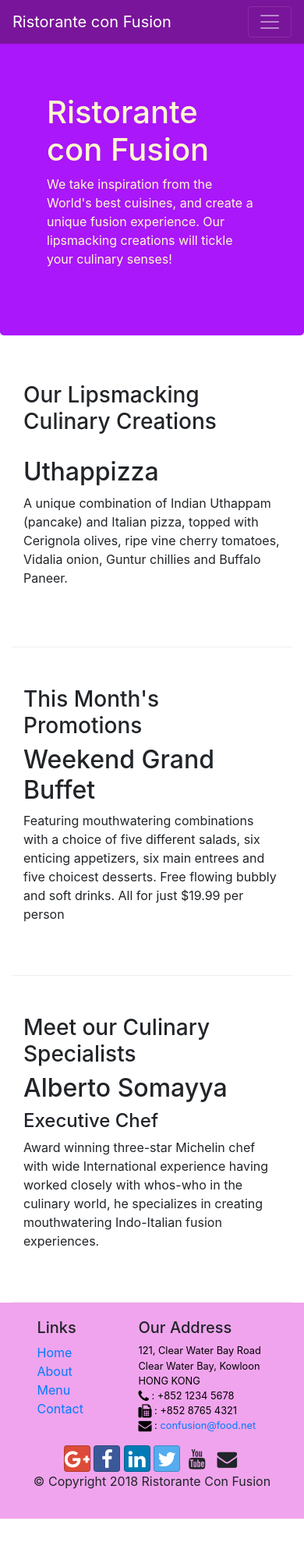
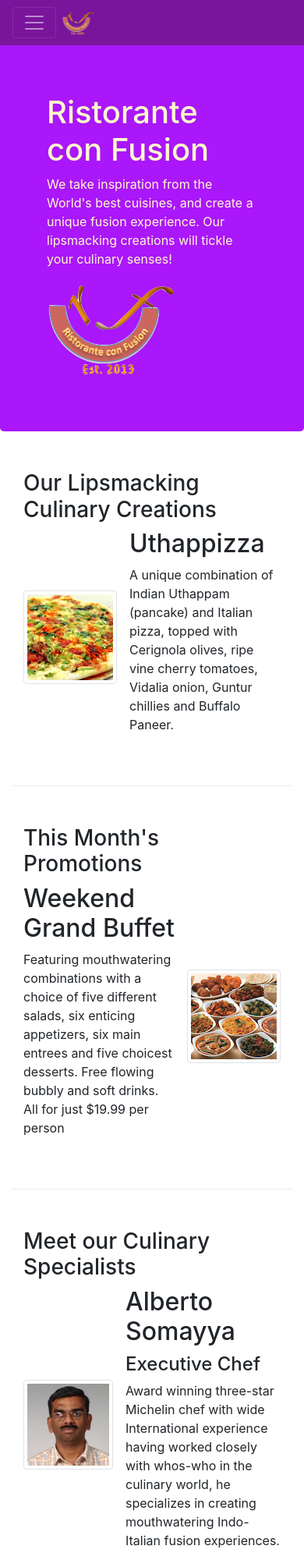
Before and after one commit to Athar-ali-siddiqui/module1-bt, a website: page conFusion/index.html in a window 390 px wide. Shown: the top 2000 px of the page at 78% size. Before the commit the page ends 1947 px from the top, so only its background shows below. Drawn offline with nearby package versions, Linux system fonts and the light colour scheme.

Commit message:
images and media

```diff
--- a/conFusion/index.html
+++ b/conFusion/index.html
@@ -26,17 +26,25 @@
   <body>
     <nav class="navbar navbar-dark navbar-expand-sm fixed-top">
       <div class="container">
-        <a href="#" class="navbar-brand">Ristorante con Fusion </a>
         <button
-          class="navbar-toggler ml-auto"
+          class="navbar-toggler mr-2"
           type="button"
           data-toggle="collapse"
           data-target="#navbar"
         >
           <span class="navbar-toggler-icon"></span>
         </button>
+        <a href="#" class="navbar-brand mr-auto"
+          ><img
+            src="img/logo.png"
+            alt="logo"
+            class="img-fluid"
+            height="30"
+            width="41"
+          />
+        </a>
         <div class="collapse navbar-collapse" id="navbar">
-          <ul class="navbar-nav ml-auto text-center">
+          <ul class="navbar-nav mr-auto text-center">
             <li class="nav-item active text-center">
               <a href="#" class="nav-link"
                 ><span class="fa fa-home fa-lg"></span> Home</a
@@ -72,7 +80,9 @@
               your culinary senses!
             </p>
           </div>
-          <div class="col-12 col-sm"></div>
+          <div class="col-12 col-sm ">
+            <img src="img/logo.png" alt="logo" class="img-fluid" />
+          </div>
         </div>
       </div>
     </header>
@@ -83,43 +93,70 @@
           <h3>Our Lipsmacking Culinary Creations</h3>
         </div>
         <div class="col col-sm order-sm-first col-md">
+          <div class="media">
+            <img
+              src="img/uthappizza.png"
+              alt="uthappizza"
+              class="d-flex mr-3 img-thumbnail align-self-center"
+            />
+            <div class="media-body">
               <h2>Uthappizza</h2>
               <p>
-            A unique combination of Indian Uthappam (pancake) and Italian pizza,
-            topped with Cerignola olives, ripe vine cherry tomatoes, Vidalia
-            onion, Guntur chillies and Buffalo Paneer.
+                A unique combination of Indian Uthappam (pancake) and Italian
+                pizza, topped with Cerignola olives, ripe vine cherry tomatoes,
+                Vidalia onion, Guntur chillies and Buffalo Paneer.
               </p>
             </div>
           </div>
-
-      <div class="row row-content align-items-center">
-        <div class="col-12 col-sm-4 order-sm-last col-md-3">
-          <h3>This Month's Promotions</h3>
-        </div>
-        <div class="col col-sm order-sm-first col-md">
-          <h2>Weekend Grand Buffet</h2>
-          <p>
-            Featuring mouthwatering combinations with a choice of five different
-            salads, six enticing appetizers, six main entrees and five choicest
-            desserts. Free flowing bubbly and soft drinks. All for just $19.99
-            per person
-          </p>
         </div>
       </div>
 
       <div class="row row-content align-items-center">
         <div class="col-12 col-sm-4 col-md-3">
+          <h3>This Month's Promotions</h3>
+        </div>
+        <div class="col col-sm col-md">
+          <div class="media">
+            <img
+              src="img/buffet.png"
+              alt=""
+              class="d-flex ml-3 align-self-center img-thumbnail order-last"
+            />
+            <div class="media-body">
+              <h2>Weekend Grand Buffet</h2>
+              <p>
+                Featuring mouthwatering combinations with a choice of five
+                different salads, six enticing appetizers, six main entrees and
+                five choicest desserts. Free flowing bubbly and soft drinks. All
+                for just $19.99 per person
+              </p>
+            </div>
+          </div>
+        </div>
+      </div>
+
+      <div class="row row-content align-items-center">
+        <div class="col-12 order-sm-last col-sm-4 col-md-3">
           <h3>Meet our Culinary Specialists</h3>
         </div>
         <div class="col col-sm col-md">
+          <div class="media">
+            <img
+              src="img/alberto.png"
+              alt=""
+              class="d-flex mr-3 img-thumbnail align-self-center"
+            />
+            <div class="media-body">
               <h2>Alberto Somayya</h2>
               <h4>Executive Chef</h4>
               <p>
                 Award winning three-star Michelin chef with wide International
                 experience having worked closely with whos-who in the culinary
-            world, he specializes in creating mouthwatering Indo-Italian fusion
-            experiences.
+                world, he specializes in creating mouthwatering Indo-Italian
+                fusion experiences.
               </p>
+            </div>
+          </div>
         </div>
       </div>
     </div>
```
Also changed, not shown: conFusion/aboutus.html (+14 -13 lines), conFusion/contactus.html (+24 -14 lines), conFusion/img/alberto.png (added), conFusion/img/buffet.png (added), conFusion/img/logo.png (added), conFusion/img/uthappizza.png (added), 1 other file. Lines whose indentation alone changed are shown as unchanged.
